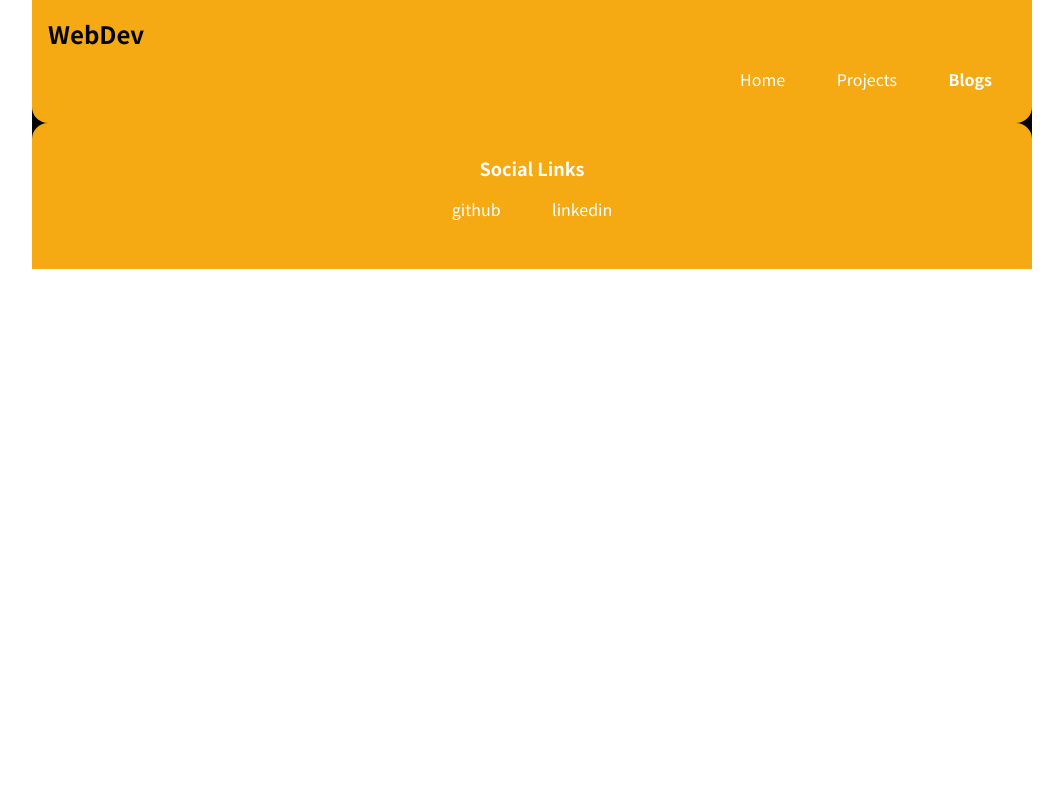
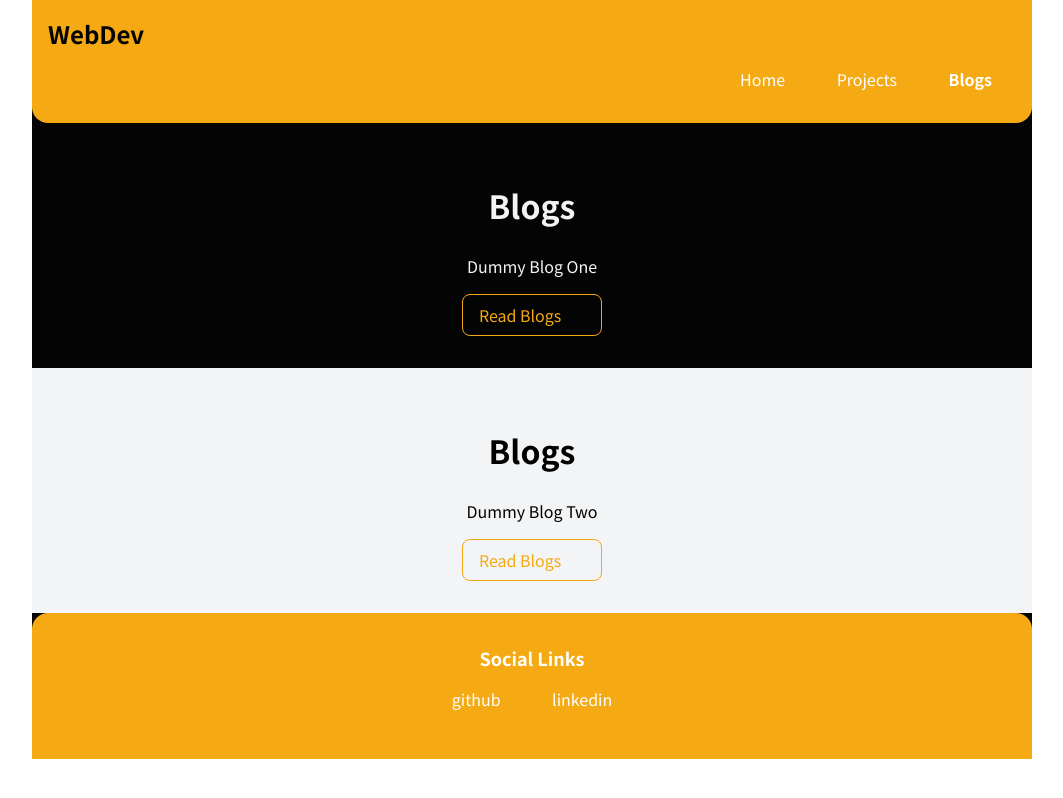
Before and after one commit to brindashree/brinda-portfolio, a plain HTML site: page blogs.html in a window 1280 px wide. Shown: the whole page, without its empty margins (108-1171 px from the left). Drawn offline with Linux system fonts and the light colour scheme.

Commit message:
blogs added

```diff
--- a/blogs.html
+++ b/blogs.html
@@ -22,6 +22,20 @@
           </li>
         </ul>
       </nav>
+      <section class="section ob">
+        <div class="container container-center">
+          <h1>Blogs</h1>
+          <p class="text-center">Dummy Blog One</p>
+          <a class="link link-secondary" href="blogs.html">Read Blogs</a>
+        </div>
+      </section>
+      <section class="section ow">
+        <div class="container container-center">
+          <h1>Blogs</h1>
+          <p class="text-center">Dummy Blog Two</p>
+          <a class="link link-secondary" href="blogs.html">Read Blogs</a>
+        </div>
+      </section>
       <footer class="footer">
         <div class="footer-header">Social Links</div>
         <ul class="social-links list-non-bullet">
```
